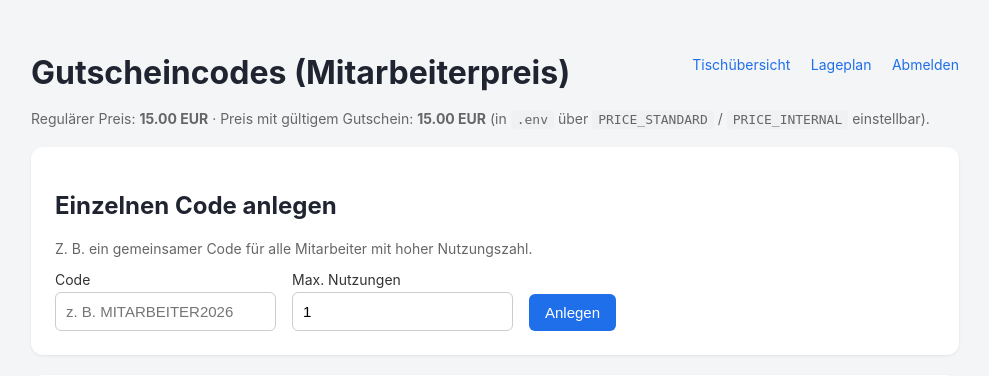
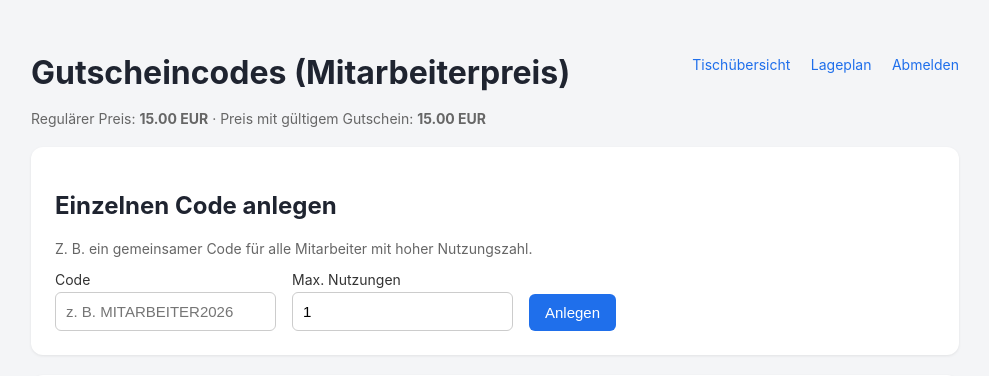
Before and after one commit to drag0n141/flohmarkt, a Flask app: page /admin/vouchers in a window 1280 px wide. Shown: the top 376 px of the page, without its empty margins (145-1134 px from the left). Run offline with Flask 3, Linux system fonts and the light colour scheme; the visitor is signed in with stand-in values (Sample User, id 1); data that the repository does not hold is empty.

Commit message:
Remove .env/config implementation detail from voucher admin page (not relevant to app users)

```diff
--- a/templates/admin_vouchers.html
+++ b/templates/admin_vouchers.html
@@ -20,7 +20,6 @@
     <p class="hint">
       Regulärer Preis: <strong>{{ "%.2f"|format(price_standard) }} {{ currency }}</strong> ·
       Preis mit gültigem Gutschein: <strong>{{ "%.2f"|format(price_internal) }} {{ currency }}</strong>
-      (in <code>.env</code> über <code>PRICE_STANDARD</code> / <code>PRICE_INTERNAL</code> einstellbar).
     </p>
 
     {% with messages = get_flashed_messages() %}
```
